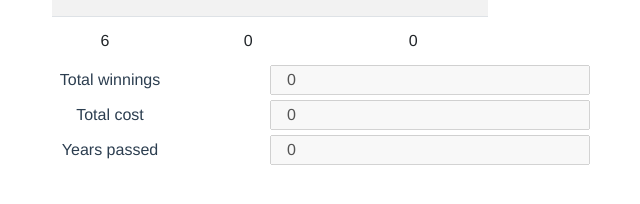
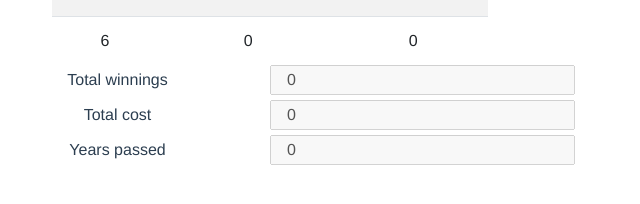
Before and after one commit to TCWilliams/lotto-ruiner, a Vue app: page / in a window 1280 px wide. Shown: the part 502-706 px from the top of the page, without its empty margins (370-1010 px from the left). Built offline with nearby package versions, Linux system fonts and the light colour scheme.

Commit message:
not much

```diff
--- a/src/components/Results.vue
+++ b/src/components/Results.vue
@@ -1,5 +1,5 @@
 <template>
-  <div class="centered">
+  <div class="col-9 centered">
     <div>
       <label class="col-6">Total winnings</label>
       <input class="col-6"
```
